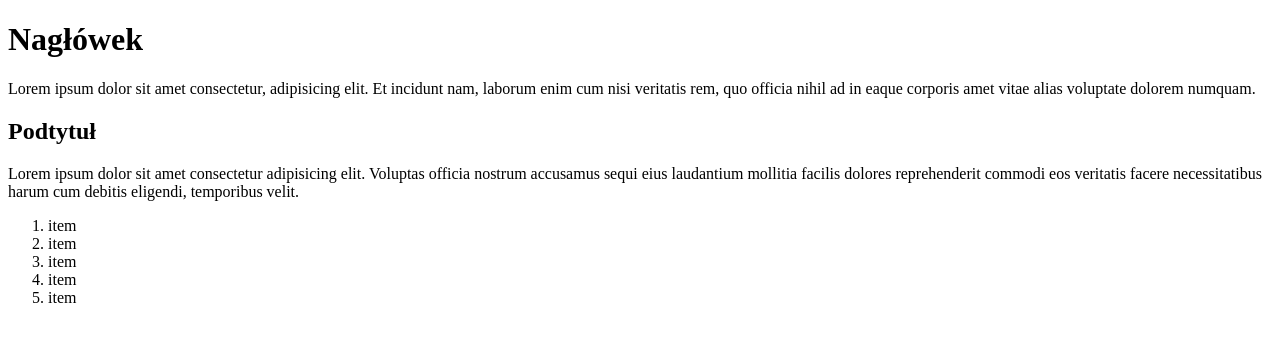
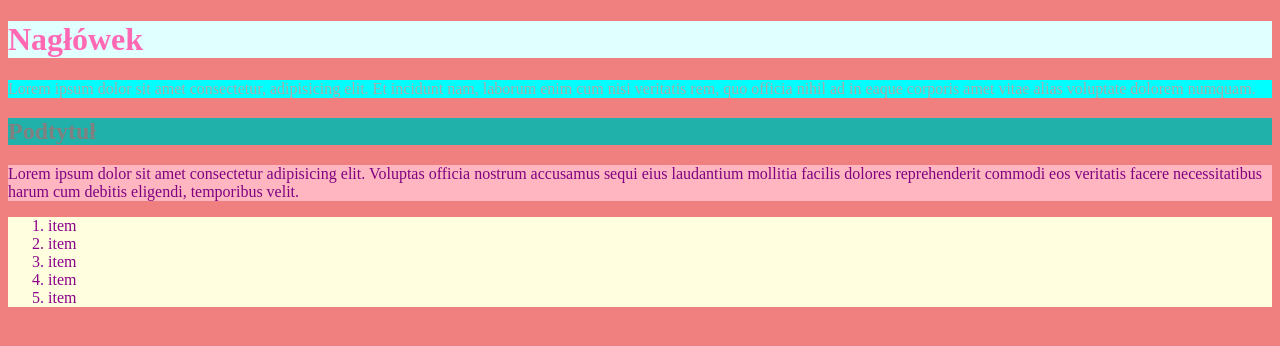
Before and after one commit to malgorzataskwarczynska/colorsfnb, a plain HTML site: page index.html in a window 1280 px wide. Drawn offline with Linux system fonts and the light colour scheme.

Commit message:
next trial

```diff
--- a/css/style.css
+++ b/css/style.css
@@ -1,19 +1,28 @@
-header {
-    background-color:coral
+body {
+    background:lightcoral
 }
 
+
 h1 {
-    background-color:cyan
+    background-color:lightcyan;
+    color:hotpink
 }
 
 .first {
-    background-color:pink
+    background-color:cyan;
+    color:darkgray;
 }
 
+h2 {
+    background-color:lightseagreen;
+    color:gray;
+}
 .second {
-    background-color:seagreen
+    background-color:lightpink;
+    color:purple;
 }
 
 ol {
-    background-color:yellow
+    background-color:lightyellow;
+    color:darkmagenta;
 }
--- a/index.html
+++ b/index.html
@@ -5,15 +5,15 @@
     <meta http-equiv="X-UA-Compatible" content="IE=edge">
     <meta name="viewport" content="width=device-width, initial-scale=1.0">
     <title>Document</title>
-<link rel="stylesheet" hred="css/style.css">
+    <link rel="stylesheet" href="css/style.css">
 </head>
 <body>
 
 <header>
     <h1>Nagłówek</h1>
-        <p class="first">Lorem ipsum dolor sit amet consectetur, adipisicing elit. Et incidunt nam, laborum enim cum nisi veritatis rem, quo officia nihil ad in eaque corporis amet vitae alias voluptate dolorem numquam.</p>
+    <p class="first">Lorem ipsum dolor sit amet consectetur, adipisicing elit. Et incidunt nam, laborum enim cum nisi veritatis rem, quo officia nihil ad in eaque corporis amet vitae alias voluptate dolorem numquam.</p>
     <h2>Podtytuł</h2>
-        <p class="second">Lorem ipsum dolor sit amet consectetur adipisicing elit. Voluptas officia nostrum accusamus sequi eius laudantium mollitia facilis dolores reprehenderit commodi eos veritatis facere necessitatibus harum cum debitis eligendi, temporibus velit.</p>
+    <p class="second">Lorem ipsum dolor sit amet consectetur adipisicing elit. Voluptas officia nostrum accusamus sequi eius laudantium mollitia facilis dolores reprehenderit commodi eos veritatis facere necessitatibus harum cum debitis eligendi, temporibus velit.</p>
     <ol>
         <li class="1">item</li>
         <li class="2">item</li>
```
